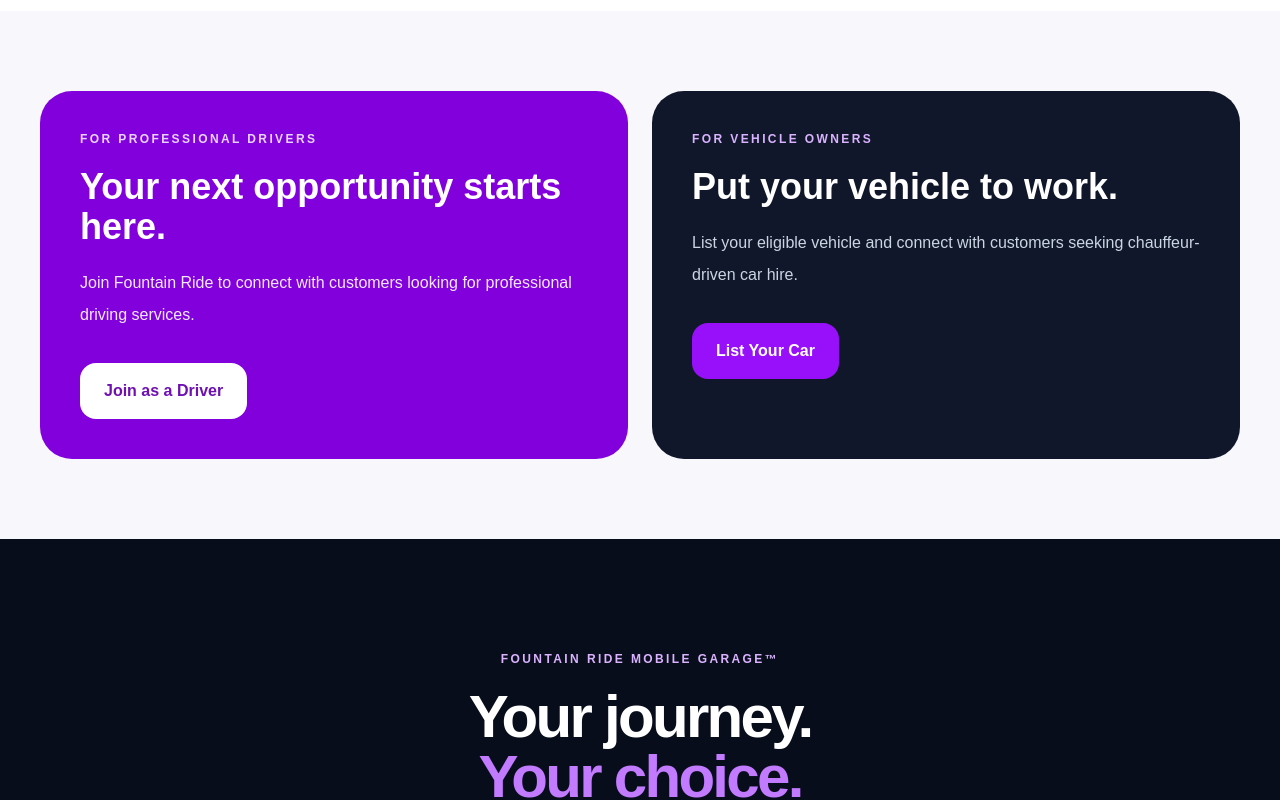
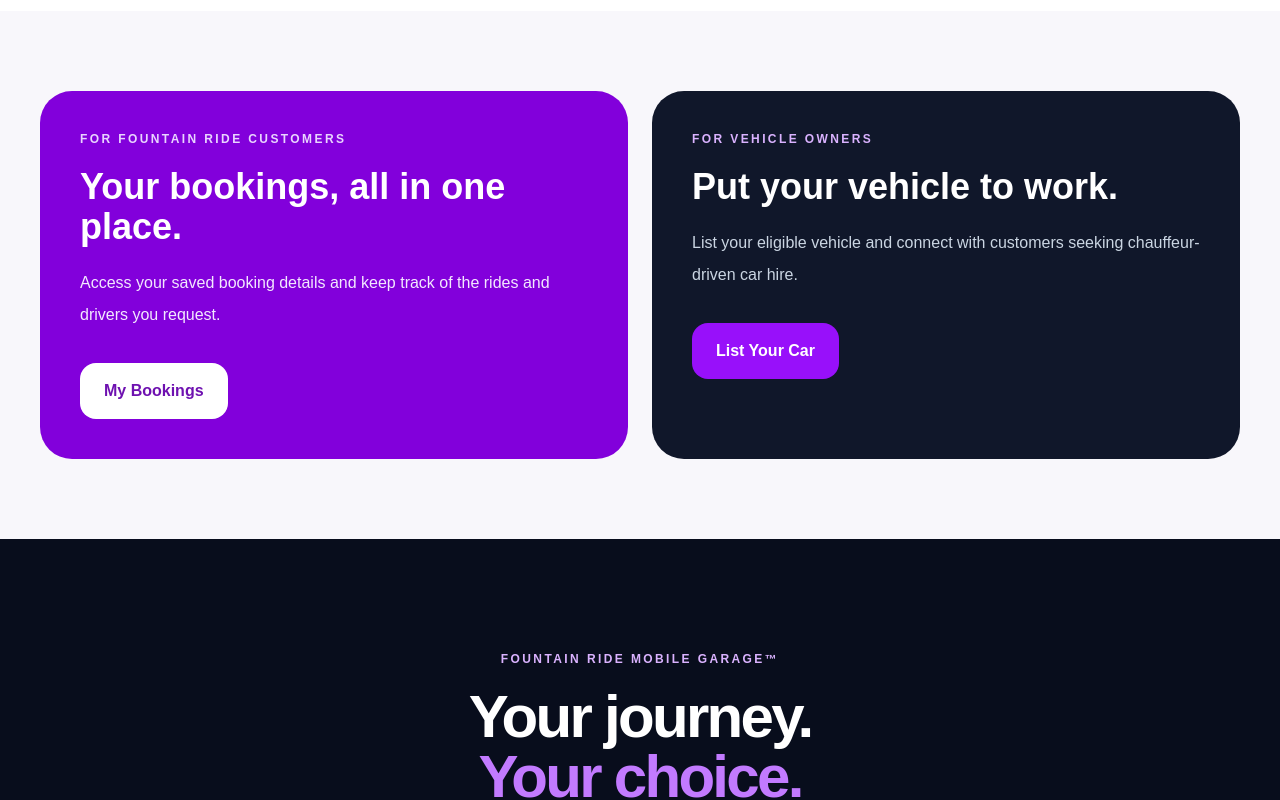
Before and after one commit to epiphanyonline/Fountain-Ride, a Next.js app: page / in a window 1280 px wide. Shown: the part 1280-2080 px from the top of the page. Built offline with nearby package versions, Linux system fonts and the light colour scheme; no server answers.

Commit message:
Make Fountain Ride home page rider-first and move driver portal to footer

```diff
--- a/app/page.tsx
+++ b/app/page.tsx
@@ -210,23 +210,23 @@ export default function Home() {
           <div className="grid gap-6 lg:grid-cols-2">
             <div className="rounded-[2rem] bg-purple-700 p-8 text-white sm:p-10">
               <p className="text-xs font-black uppercase tracking-[0.2em] text-purple-200">
-                For professional drivers
+                For Fountain Ride customers
               </p>
 
               <h2 className="mt-5 text-3xl font-black sm:text-4xl">
-                Your next opportunity starts here.
+                Your bookings, all in one place.
               </h2>
 
               <p className="mt-5 leading-8 text-purple-100">
-                Join Fountain Ride to connect with customers looking for
-                professional driving services.
+                Access your saved booking details and keep track of the
+                rides and drivers you request.
               </p>
 
               <Link
-                href="/driver/register"
+                href="/rider"
                 className="mt-8 inline-flex rounded-2xl bg-white px-6 py-4 font-bold text-purple-800"
               >
-                Join as a Driver
+                My Bookings
               </Link>
             </div>
 
@@ -306,7 +306,7 @@ export default function Home() {
                 href="/driver/login"
                 className="hover:text-purple-700"
               >
-                Driver Login
+                Driver Portal
               </Link>
             </div>
           </div>
```
